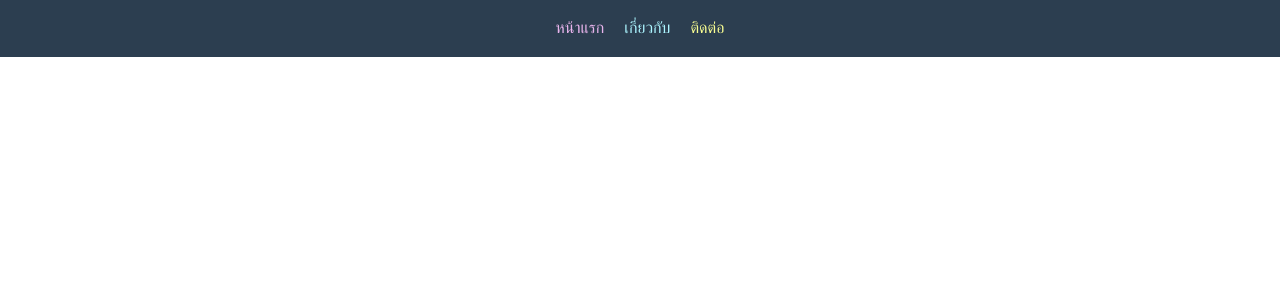
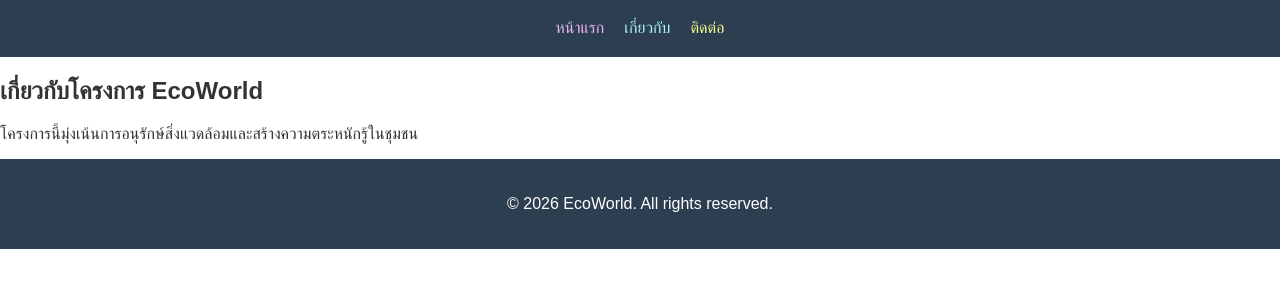
Before and after one commit to KaKrxn/lab-ecoworld, a plain HTML site: page index.html in a window 1280 px wide. Shown: the part 81-368 px from the top of the page. Drawn offline with Linux system fonts and the light colour scheme.

Commit message:
เพมเนอหาและแกไข Footer ใน index.html

```diff
--- a/index.html
+++ b/index.html
@@ -42,6 +42,14 @@
             </nav>
         </header>
 
+                <!-- ...existing code... -->
+        <h2>เกี่ยวกับโครงการ EcoWorld</h2>
+        <p>โครงการนี้มุ่งเน้นการอนุรักษ์สิ่งแวดล้อมและสร้างความตระหนักรู้ในชุมชน</p>
+        <!-- ...existing code... -->
+        <footer>
+            <p>© 2026 EcoWorld. All rights reserved.</p>
+        </footer>
+
     <div class="container">
         </div>
 
```
